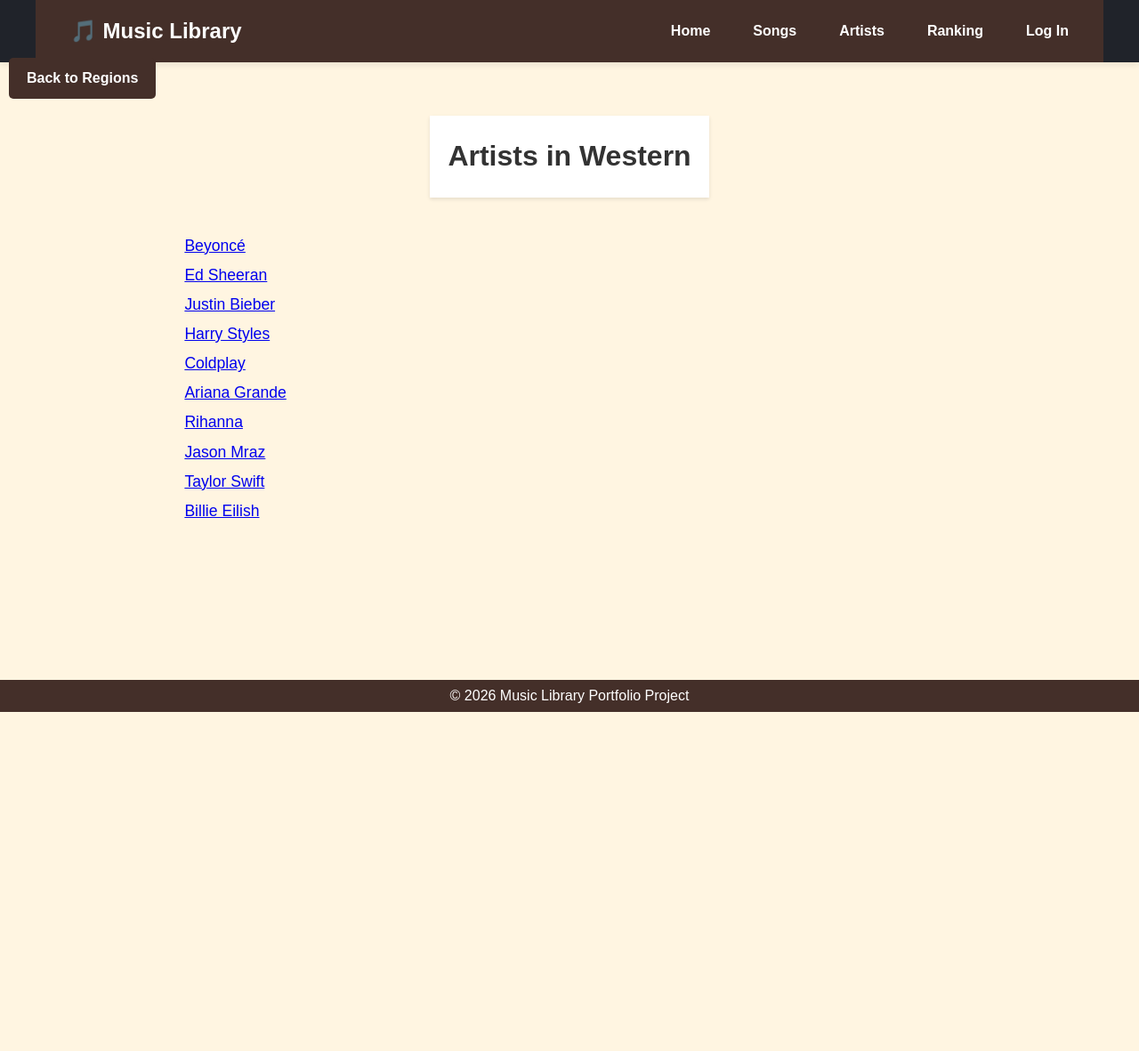
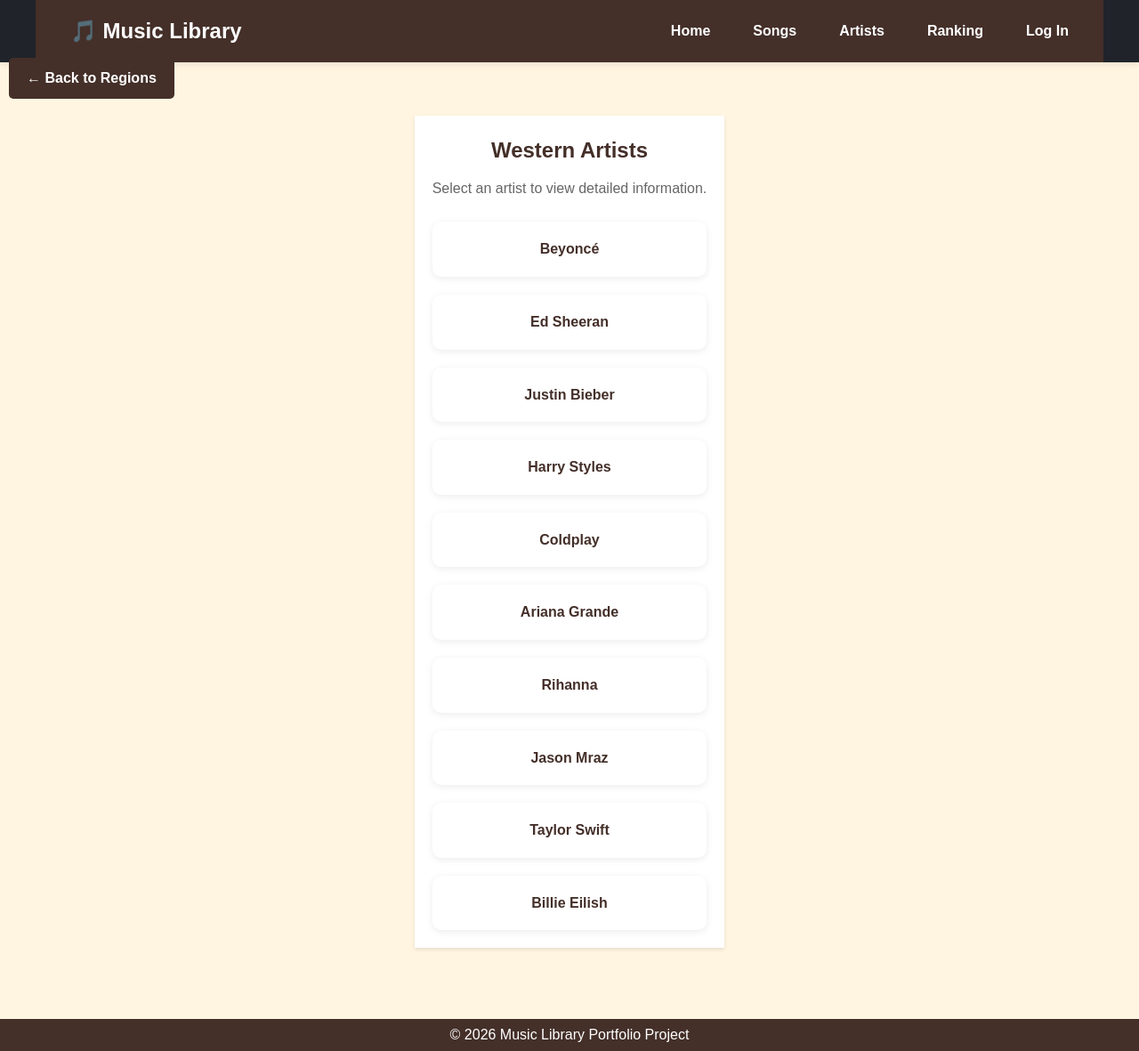
Before and after one commit to WeiboMeng/music-library, a Flask app: page /artists/Western in a window 1280 px wide. Shown: the whole page at 89% size. Before the commit the page ends 800 px from the top, so only its background shows below. Run offline with Flask 3, Linux system fonts and the light colour scheme; data comes from the database, SQL or seed files in the repository.

Commit message:
Improve artist browsing pages

```diff
--- a/app/templates/artist.html
+++ b/app/templates/artist.html
@@ -1,16 +1,43 @@
 {% extends 'base.html' %}
 
+{% block title %}Artists{% endblock %}
+
 {% block content %}
+
 <div class="back-button-container">
-    <a href="{{ url_for('main.regions') }}" class="back-button">Back to Regions</a>
+
+    <a href="{{ url_for('main.regions') }}" class="back-button">
+
+        ← Back to Regions
+
+    </a>
+
 </div>
 
-<h1 class="page">Artists in {{ region }}</h1>
-<ul class="container">
-    {% for artist in artists %}
-        <li>
-            <a href="{{ url_for('main.artist_detail', artist_id=artist.id) }}">{{ artist.name }}</a>
-        </li>
-    {% endfor %}
-</ul>
+<section class="page">
+
+    <h2>{{ region }} Artists</h2>
+
+    <p>Select an artist to view detailed information.</p>
+
+    <div class="song-grid">
+
+        {% for artist in artists %}
+
+        <div class="song-card">
+
+            <a href="{{ url_for('main.artist_detail', artist_id=artist.id) }}">
+
+                {{ artist.name }}
+
+            </a>
+
+        </div>
+
+        {% endfor %}
+
+    </div>
+
+</section>
+
 {% endblock %}
```
